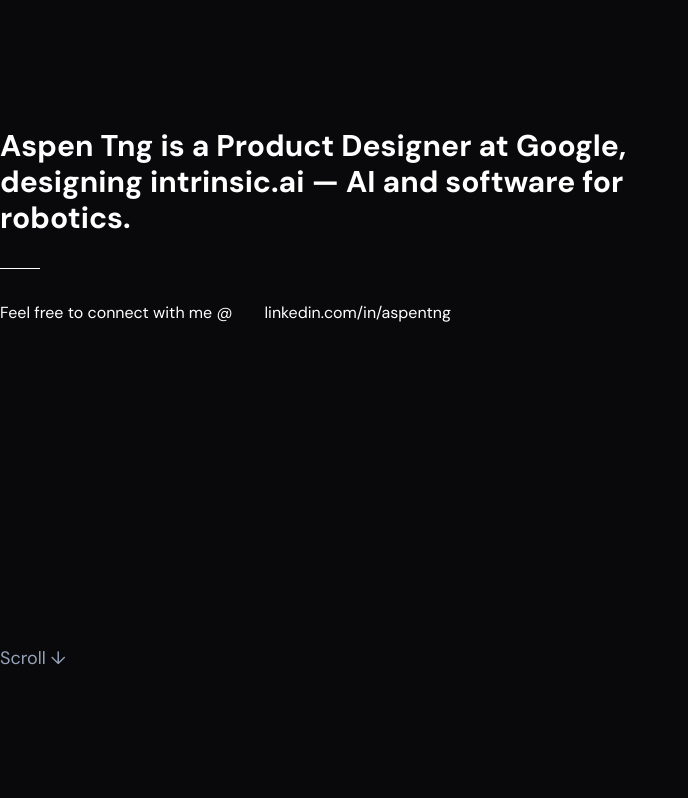
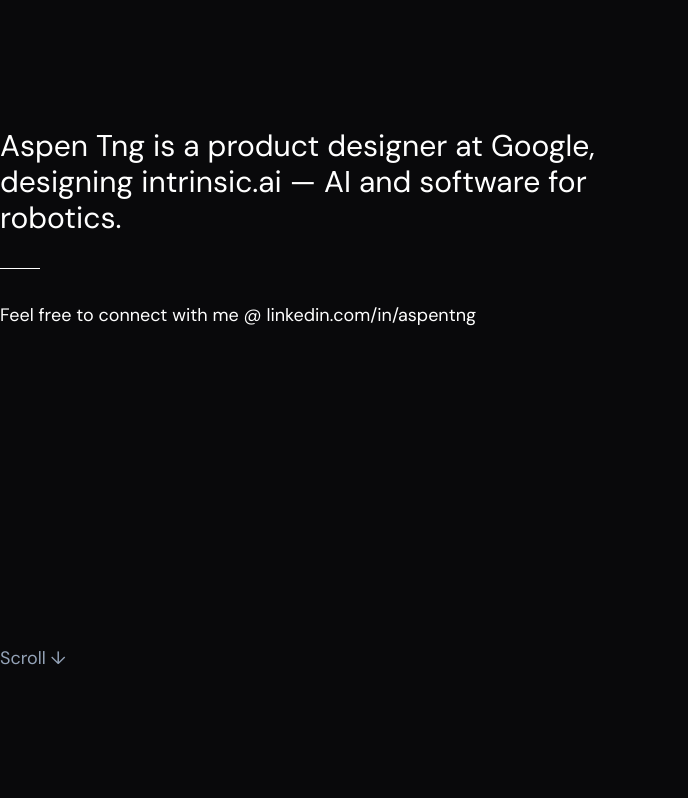
Before and after one commit to aspentng/portfolio-2024, a website: page index.html in a window 1280 px wide. Shown: the top 798 px of the page, without its empty margins (0-688 px from the left). Drawn offline with Linux system fonts and the light colour scheme.

Commit message:
Update headline

```diff
--- a/index.html
+++ b/index.html
@@ -33,14 +33,14 @@
   <body class="text-white">
     <section>
       <div class="relative lg:col-span-8 xl:col-span-6 flex flex-col gap-8">
-        <h1 class="text-3xl !important font-bold">
-          Aspen Tng is a Product Designer at Google, designing <a href="https://intrinsic.ai/">intrinsic.ai</a> — AI and software for robotics.
+        <h1 class="text-3xl">
+          Aspen Tng is a product designer at Google, designing <a href="https://intrinsic.ai/">intrinsic.ai</a> — AI and software for robotics.
         </h1>
         <!-- <p>Portfolio and resume available upon request.</p> -->
         <div class="divider"></div>
         <div class="flex flex-row gap-8">
           <!-- <a href="mailto:aspentng@gmail.com" target="_blank">aspentng@gmail.com</a> -->
-          Feel free to connect with me @ <a href="https://www.linkedin.com/in/aspentng/" target="_blank">linkedin.com/in/aspentng</a>
+          <p>Feel free to connect with me @ <a href="https://www.linkedin.com/in/aspentng/" target="_blank">linkedin.com/in/aspentng</a></p>
         </div>
         <div class="flex-auto"></div>
         <div class="absolute bottom-0 left-0">
```
